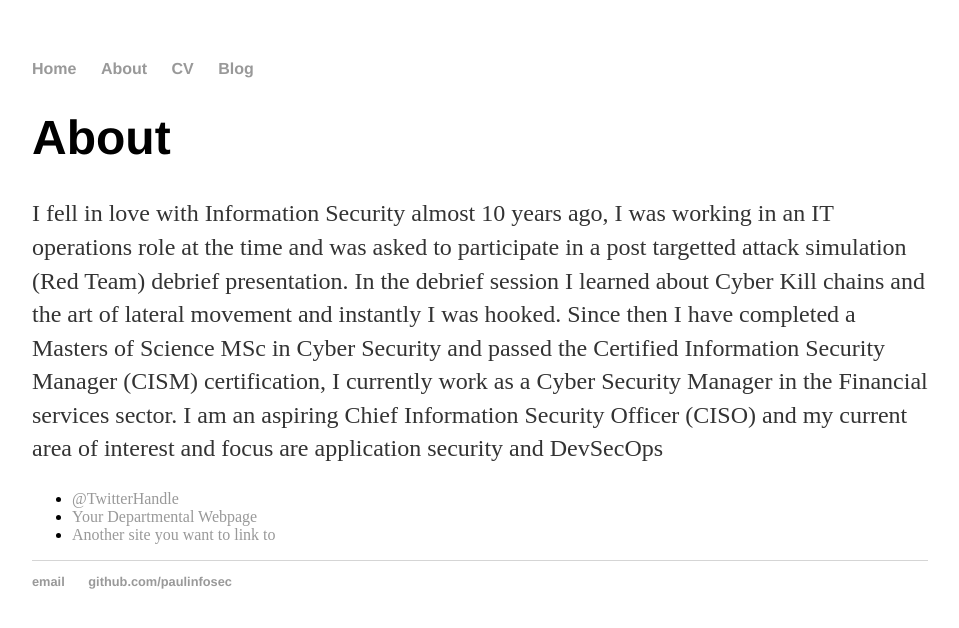
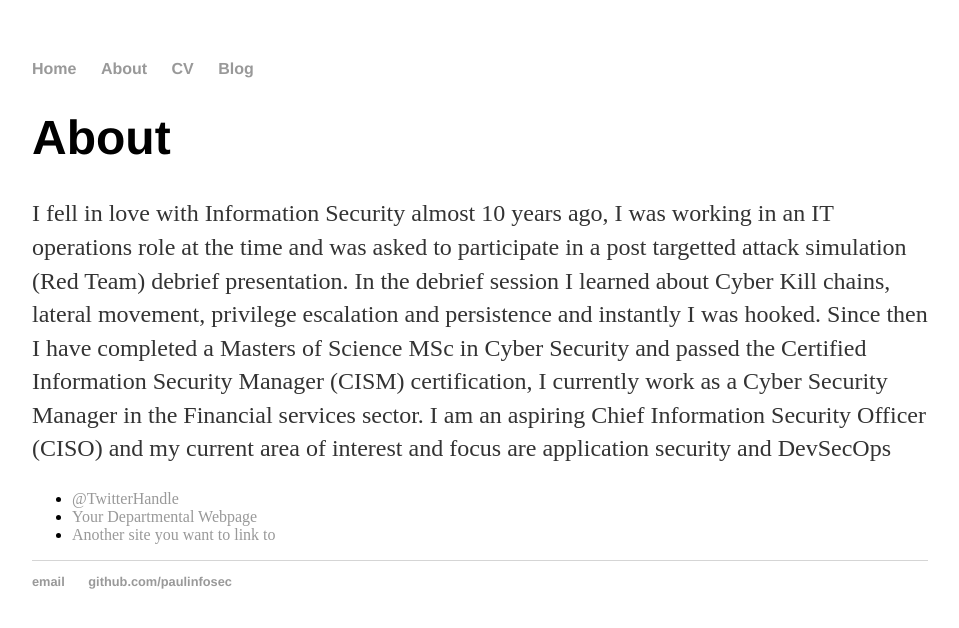
Before and after one commit to PaulInfoSec/PaulInfoSec.github.io, a Jekyll site: the page built from about/index.html, in a window 1280 px wide. Shown: the top 628 px of the page, without its empty margins (160-1119 px from the left). Built offline with Jekyll 4.4.1, drawn with Linux system fonts in a browser that asks for light colours.

Commit message:
Update index.html

```diff
--- a/about/index.html
+++ b/about/index.html
@@ -5,7 +5,7 @@ title: About Paul C
 
 		<div class="about">
 			<h1>About</h1>
-			<p>I fell in love with Information Security almost 10 years ago, I was working in an IT operations role at the time and was asked to participate in a post targetted attack simulation (Red Team) debrief presentation. In the debrief session I learned about Cyber Kill chains and the art of lateral movement and instantly I was hooked. Since then I have completed a Masters of Science MSc in Cyber Security and passed the Certified Information Security Manager (CISM) certification, I currently work as a Cyber Security Manager in the Financial services sector. I am an aspiring Chief Information Security Officer (CISO) and my current area of interest and focus are application security and DevSecOps  </p>
+			<p>I fell in love with Information Security almost 10 years ago, I was working in an IT operations role at the time and was asked to participate in a post targetted attack simulation (Red Team) debrief presentation. In the debrief session I learned about Cyber Kill chains, lateral movement, privilege escalation and persistence and instantly I was hooked. Since then I have completed a Masters of Science MSc in Cyber Security and passed the Certified Information Security Manager (CISM) certification, I currently work as a Cyber Security Manager in the Financial services sector. I am an aspiring Chief Information Security Officer (CISO) and my current area of interest and focus are application security and DevSecOps  </p>
 
 			<ul class="contacts">
 				<li><a href="#">@TwitterHandle</a></li>
```
